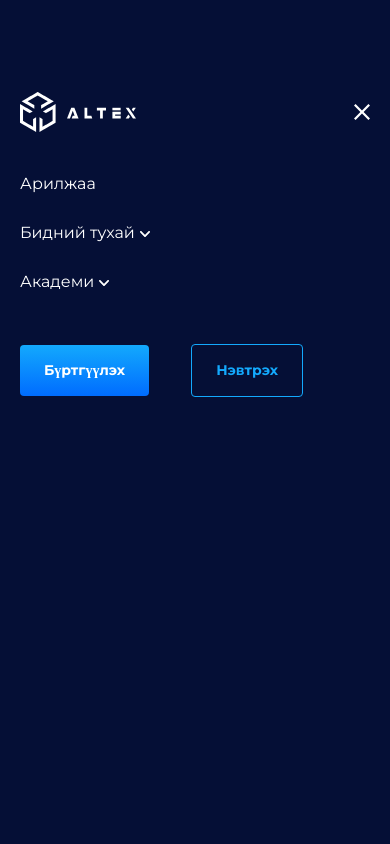
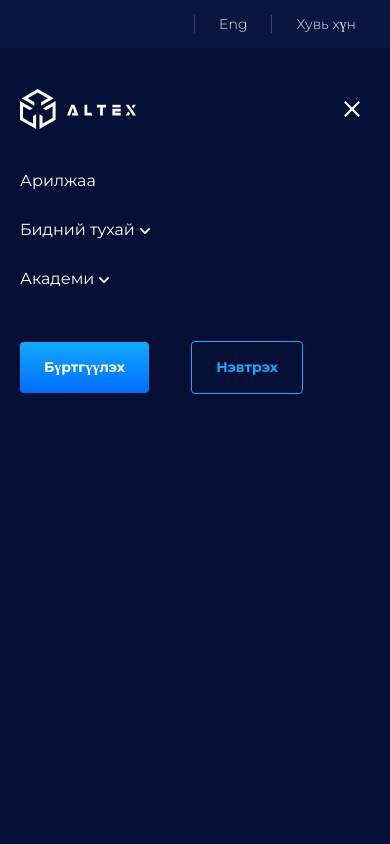
Before and after one commit to Altex-Devs/altexnewfront, a React (Create React App) app: page / in a window 390 px wide. Both pictures are taken after a click on the button 352 px from the left and 109 px from the top of the page. Shown: the top 844 px of the page. Built offline with nearby package versions, Linux system fonts and the light colour scheme; no server answers.

Commit message:
menu-zasvar #23

```diff
--- a/src/components/Navbar.jsx
+++ b/src/components/Navbar.jsx
@@ -97,10 +97,16 @@ const Navbar = (props) => {
   return (
     <>
       <div id="menu" className={`fixed  top-0 left-0 w-screen h-screen bg-[#050F36] z-50 hidden lg:hidden p-[20px] ${navbarBg ? "bg-[#050F36]" : ""}  py-[92px]`}>
-        <div className="flex justify-between items-center mb-[40px] ">
+        <div className="flex justify-between items-center mb-[40px] mt-[-3px]">
           <img src="/images/header-logo.svg" />
-          <svg id="SVGDoc" onClick={hideMenu} width="16" height="16" version="1.1" viewBox="0 0 16 16"><defs></defs><desc>Generated with Avocode.</desc><g><g><title>Icon ionic-md-close</title><path d="M16,1.59989v0l-1.59989,-1.59989v0l-6.40011,6.40011v0l-6.40011,-6.40011v0l-1.59989,1.59989v0l6.40011,6.40011v0l-6.40011,6.40011v0l1.59989,1.59989v0l6.40011,-6.40011v0l6.40011,6.40011v0l1.59989,-1.59989v0l-6.40011,-6.40011v0z" fill="#ffffff" fillOpacity="1"></path></g></g></svg>
+          <svg id="SVGDoc" className="mr-[10px]" onClick={hideMenu} width="16" height="16" version="1.1" viewBox="0 0 16 16"><defs></defs><desc>Generated with Avocode.</desc><g><g><title>Icon ionic-md-close</title><path d="M16,1.59989v0l-1.59989,-1.59989v0l-6.40011,6.40011v0l-6.40011,-6.40011v0l-1.59989,1.59989v0l6.40011,6.40011v0l-6.40011,6.40011v0l1.59989,1.59989v0l6.40011,-6.40011v0l6.40011,6.40011v0l1.59989,-1.59989v0l-6.40011,-6.40011v0z" fill="#ffffff" fillOpacity="1"></path></g></g></svg>
         </div>
+        <div className="flex items-center  bg-[#0A1540] h-[48px] w-full absolute left-0 top-0 text-[#696F86] text-[14px]">
+        <div className="container mx-auto text-right px-[34px] max-w-[1232px] overflow-auto font-light text-[#E6E7EB]">
+          <span id="translate_lang" className="px-[24px] cursor-pointer border-x-[1px] border-[#3B4466]" onClick={() => {changeLocale('en')}}>Eng</span>
+          <a href="/" id="industry_select" className="ml-[24px]">Хувь хүн</a>
+        </div>
+      </div>
         <div id="mobile_menu" className="flex flex-col gap-[15px] mb-[40px]">
           <a id="mobile_menu_trade" className="pb-[10px]" href="https://trade.altex.mn/">
             <FormattedMessage id="mobile_menu_trade" />
@@ -108,7 +114,7 @@ const Navbar = (props) => {
           <div>
             <span id="mobile_menu_about_us" className="mobile_menu" onClick={(event) => toggleMobileMenu(event)}>Бидний тухай</span>
             <img className="inline-block relative left-[5px] icon" src="/images/menu_arrow.svg" />
-            <div className="expander flex-col max-h-0 gap-[10px] pt-[10px] overflow-hidden transition-[max-height] duration-700 pl-[15px]">
+            <div className="expander flex-col max-h-0 gap-[10px] pt-[10px] overflow-hidden space-y-4 transition-[max-height] duration-700 pl-[15px]">
               <a id="mobile_menu_about_exchange" className="block" href="/about">Биржийн тухай</a>
               <a id="mobile_menu_team" className="block" href="/team">Баг хамт олон</a>
             </div>
@@ -117,7 +123,7 @@ const Navbar = (props) => {
 
             <span id="mobile_menu_academy" className="mobile_menu" onClick={(event) => toggleMobileMenu(event)}>Академи</span>
             <img className="icon inline-block relative left-[5px]" src="/images/menu_arrow.svg" />
-            <div className="expander flex-col max-h-0 gap-[10px] pt-[10px] overflow-hidden transition-[max-height] duration-700 pl-[15px]">
+            <div className="expander flex-col max-h-0 gap-[10px] pt-[10px] overflow-hidden space-y-4 transition-[max-height] duration-700 pl-[15px]">
               <Link id="mobile_menu_market_news" className="block" to="/posts/news">Зах зээлийн мэдээ</Link>
               <a id="mobile_menu_crypto_knowledge" className="block" href="/cryptobasics">Крипто мэдлэг</a>
               <a id="mobile_menu_projects" className="block" href="https://altex.mn/projects.php">Төслүүд</a>
```
